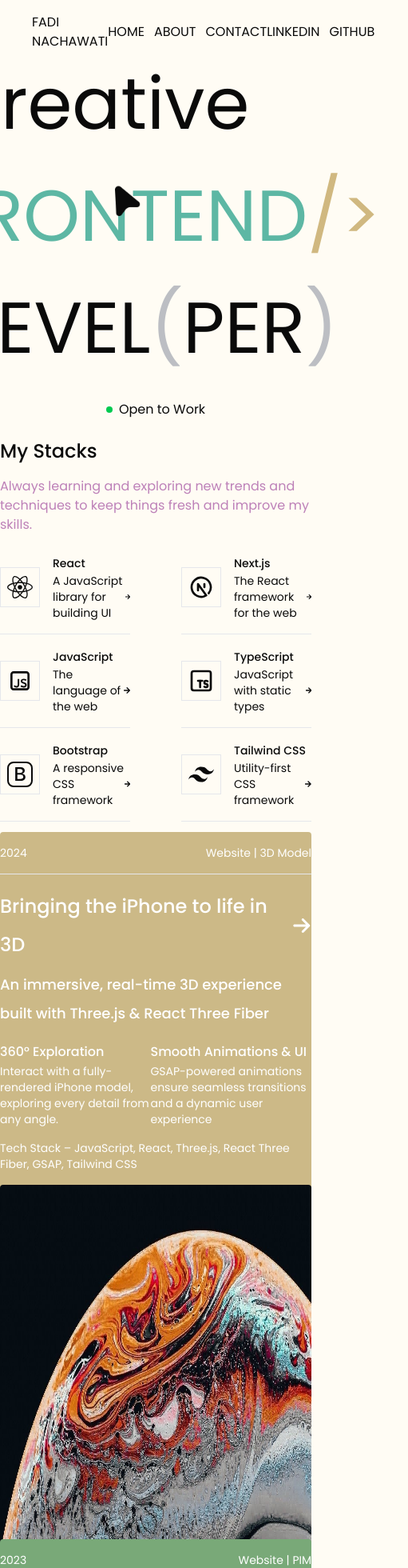
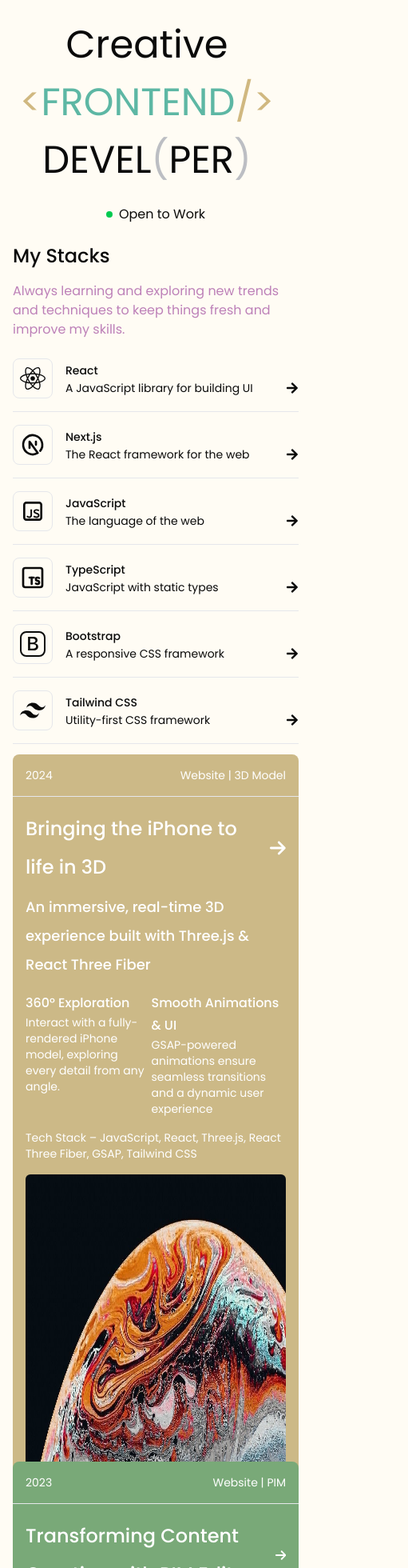
Before and after one commit to Fadi-N/professional-portfolio, a Next.js app: page / in a window 390 px wide. Shown: the top 1960 px of the page at 80% size, 511 px wide, since content can reach past the window. Built offline with nearby package versions, Linux system fonts and the light colour scheme.

Commit message:
change | visual adjustment

```diff
--- a/app/about/page.tsx
+++ b/app/about/page.tsx
@@ -1,6 +1,6 @@
 import React from 'react';
 import Image from "next/image";
-import {FaGithub, FaLinkedinIn} from "react-icons/fa6";
+import {FaArrowRight, FaGithub, FaLinkedinIn} from "react-icons/fa6";
 import Link from "next/link";
 
 const AboutPage = () => {
@@ -25,7 +25,7 @@ const AboutPage = () => {
                     </div>
 
                     <p>
-                        I'm Fadi, a <span className="font-semibold">Frontend Developer</span> who loves building
+                        I'm Fadi, a <span className="text-[#bd80b8]">Frontend Developer</span> who loves building
                         smooth, fast, and good-looking web apps.
                         I am pursuing my Master's degree at the Warsaw University of Technology.
                     </p>
@@ -118,15 +118,31 @@ const AboutPage = () => {
                     <div className="flex flex-col space-y-4 text-sm">
                         <div>
                             <h5>Email</h5>
-                            <p>fadinachawati17@gmail.com</p>
+                            <div className="flex items-center space-x-2 group ">
+                                <a
+                                    className="transition-colors duration-300 group-hover:text-[#74b5a5]"
+                                    href="mailto:fadinachawati17@gmail.com"
+                                >
+                                    fadinachawati17@gmail.com
+                                </a>
+                                <FaArrowRight
+                                    className="transform transition-all duration-300 group-hover:-rotate-45 group-hover:text-[#74b5a5]"
+                                />
+                            </div>
                         </div>
                         <div>
                             <h5>Social</h5>
                             <div className="flex space-x-2">
-                                <Link href="https://www.linkedin.com/in/fadi-nachawati-64246b256/">
+                                <Link
+                                    className="transition-colors duration-300 hover:text-[#74b5a5]"
+                                    href="https://www.linkedin.com/in/fadi-nachawati-64246b256/"
+                                >
                                     <FaLinkedinIn className="text-base md:text-lg lg:text-xl xl:text-2xl 2xl:text-3xl"/>
                                 </Link>
-                                <Link href="https://github.com/Fadi-N">
+                                <Link
+                                    className="transition-colors duration-300 hover:text-[#74b5a5]"
+                                    href="https://github.com/Fadi-N"
+                                >
                                     <FaGithub className="text-base md:text-lg lg:text-xl xl:text-2xl 2xl:text-3xl"/>
                                 </Link>
                             </div>
--- a/app/globals.css
+++ b/app/globals.css
@@ -27,15 +27,15 @@
 
     .hero {
         .hero-intro {
-            @apply flex flex-col items-center justify-between space-y-10;
+            @apply flex flex-col items-center justify-between space-y-10 pt-10 md:pt-0;
 
             .hero-intro-paragraph {
-                @apply flex text-[5.625rem] md:text-[7rem] lg:text-[8.5rem] xl:text-[11.25rem] 2xl:text-[14rem] leading-[6.25rem] md:leading-[7.5rem] lg:leading-[9rem] xl:leading-[12rem] 2xl:leading-[15rem]
+                @apply flex text-5xl md:text-[7rem] lg:text-[8.5rem] xl:text-[11.25rem] 2xl:text-[14rem] leading-8 md:leading-[7.5rem] lg:leading-[9rem] xl:leading-[12rem] 2xl:leading-[15rem]
             }
         }
 
         .hero-my-stacks {
-            @apply py-4 lg:py-8 xl:py-10 2xl:py-12 space-y-2 md:space-y-6 lg:space-y-8 xl:space-y-10 2xl:space-y-12;
+            @apply p-4 lg:py-8 xl:py-10 2xl:py-12 space-y-2 md:space-y-6 lg:space-y-8 xl:space-y-10 2xl:space-y-12;
 
             p {
                 @apply text-base md:text-lg lg:text-xl xl:text-xl 2xl:text-2xl;
@@ -51,7 +51,7 @@
         }
 
         .hero-featured-work {
-            @apply py-4 lg:py-8 xl:py-10 2xl:py-12 space-y-2 md:space-y-6 lg:space-y-8 xl:space-y-10 2xl:space-y-12;
+            @apply p-4 lg:py-8 xl:py-10 2xl:py-12 space-y-2 md:space-y-6 lg:space-y-8 xl:space-y-10 2xl:space-y-12;
 
             p {
                 @apply text-base md:text-lg lg:text-xl xl:text-xl 2xl:text-2xl;
@@ -61,17 +61,17 @@
                 @apply relative h-[550vh];
 
                 .overlapping-card {
-                    @apply w-full h-[1000px] flex flex-col rounded md:rounded-md lg:rounded-lg xl:rounded-xl 2xl:rounded-2xl;
+                    @apply w-full  h-[1000px] flex flex-col rounded-lg xl:rounded-xl 2xl:rounded-2xl;
 
                     .overlapping-card-header {
-                        @apply flex justify-between py-4 lg:p-4 xl:p-6 2xl:p-8 border-b;
+                        @apply flex justify-between p-4 xl:p-6 2xl:p-8 border-b;
                         p {
                             @apply text-sm md:text-base lg:text-base xl:text-base 2xl:text-xl;
                         }
                     }
 
                     .overlapping-card-body {
-                        @apply flex flex-col space-y-4 md:space-y-8 lg:space-y-10 xl:space-y-12 2xl:space-y-14 py-4 lg:p-4 xl:p-6 2xl:p-8;
+                        @apply flex flex-col space-y-4 md:space-y-8 lg:space-y-10 xl:space-y-12 2xl:space-y-14 p-4 xl:p-6 2xl:p-8;
 
                         p {
                             @apply text-sm md:text-base lg:text-base xl:text-base 2xl:text-xl;
@@ -82,7 +82,7 @@
         }
 
         .hero-featured-contact {
-            @apply flex flex-col py-96 space-y-2 md:space-y-6 lg:space-y-8 xl:space-y-10 2xl:space-y-12;
+            @apply flex flex-col px-2 py-96 space-y-2 md:space-y-6 lg:space-y-8 xl:space-y-10 2xl:space-y-12;
 
             p {
                 @apply text-base md:text-lg lg:text-xl xl:text-xl 2xl:text-2xl;
--- a/app/page.tsx
+++ b/app/page.tsx
@@ -51,7 +51,7 @@ export default function Home() {
                         </motion.span>
                     </motion.p>
                     <motion.div
-                        className="flex items-center mx-14"
+                        className="items-center md:mx-14 hidden md:flex"
                         initial={{rotate: 0, opacity: 0}}
                         animate={{rotate: 360, opacity: 1}}
                         transition={{
@@ -139,7 +139,7 @@ export default function Home() {
                         </motion.span>
                     </motion.p>
                     <motion.div
-                        className="absolute end-0 bottom-0"
+                        className="absolute end-0 bottom-0 hidden md:block"
                         initial={{opacity: 0, x: 0, y: 0}}
                         animate={{opacity: 1, x: [0, -300, 0], y: [0, -200, 0]}}
                         transition={{
@@ -183,12 +183,12 @@ export default function Home() {
             </div>
             <div id="contact" className="hero-featured-contact">
                 <div className="flex flex-col items-center justify-center space-y-2">
-                    <h1 className="">Need a Frontend Developer? Let's talk! 💬</h1>
-                    <h3 className="text-[#bd80b8]">We can team up and build something great. Drop me a message!</h3>
+                    <h1 className="text-center md:text-start">Need a Frontend Developer? Let's talk! 💬</h1>
+                    <h3 className="text-center md:text-start text-[#bd80b8]">We can team up and build something great. Drop me a message!</h3>
                 </div>
                 <div className="flex flex-col items-center justify-center">
-                    <p>Contact me:</p>
-                    <h4>
+                    <p className="text-center md:text-start">Contact me:</p>
+                    <h4 className="text-center md:text-start">
                         <div className="flex items-center space-x-2 group ">
                             <a
                                 className="transition-colors duration-300 group-hover:text-[#74b5a5]"
--- a/components/navbar.tsx
+++ b/components/navbar.tsx
@@ -3,7 +3,7 @@ import Link from "next/link";
 
 const Navbar = () => {
     return (
-        <nav className="navbar">
+        <nav className="navbar hidden lg:flex">
             <div className="navbar-logo">
                 FADI NACHAWATI
             </div>
--- a/components/overlapping-cards.tsx
+++ b/components/overlapping-cards.tsx
@@ -139,7 +139,7 @@ export default function OverlappingCards() {
                                     src={card.src}
                                     alt="react.png"
                                     fill={true}
-                                    className="rounded lg:rounded-md xl:rounded-lg 2xl:rounded-xl !relative !h-[510px]"
+                                    className="rounded-md xl:rounded-lg 2xl:rounded-xl !relative !h-[510px]"
                                 />
                             </div>
                         </div>
--- a/components/tech-stack.tsx
+++ b/components/tech-stack.tsx
@@ -52,17 +52,17 @@ const techStacks = [
 
 const TechStack = () => {
     return (
-        <div className="grid grid-cols-2 gap-x-16">
+        <div className="grid md:grid-cols-2 gap-x-16">
             {techStacks.map((stack, index) => (
                 <Link
                     key={index}
                     className={`hero-stack group hover:cursor-pointer transition-all duration-300 ${
-                        index === techStacks.length - 1 ? "col-span-2" : ""
+                        index === techStacks.length - 1 ? "md:col-span-2" : ""
                     }`}
                     href={stack.link}
                 >
                     <div
-                        className="flex items-center justify-between border md:rounded-md lg:rounded-lg xl:rounded-xl 2xl:rounded-2xl p-2 transition-colors duration-300 group-hover:text-[#74b5a5]">
+                        className="flex items-center justify-between border rounded-lg xl:rounded-xl 2xl:rounded-2xl p-2 transition-colors duration-300 group-hover:text-[#74b5a5]">
                         {stack.icon}
                     </div>
                     <div className="flex-1">
```
